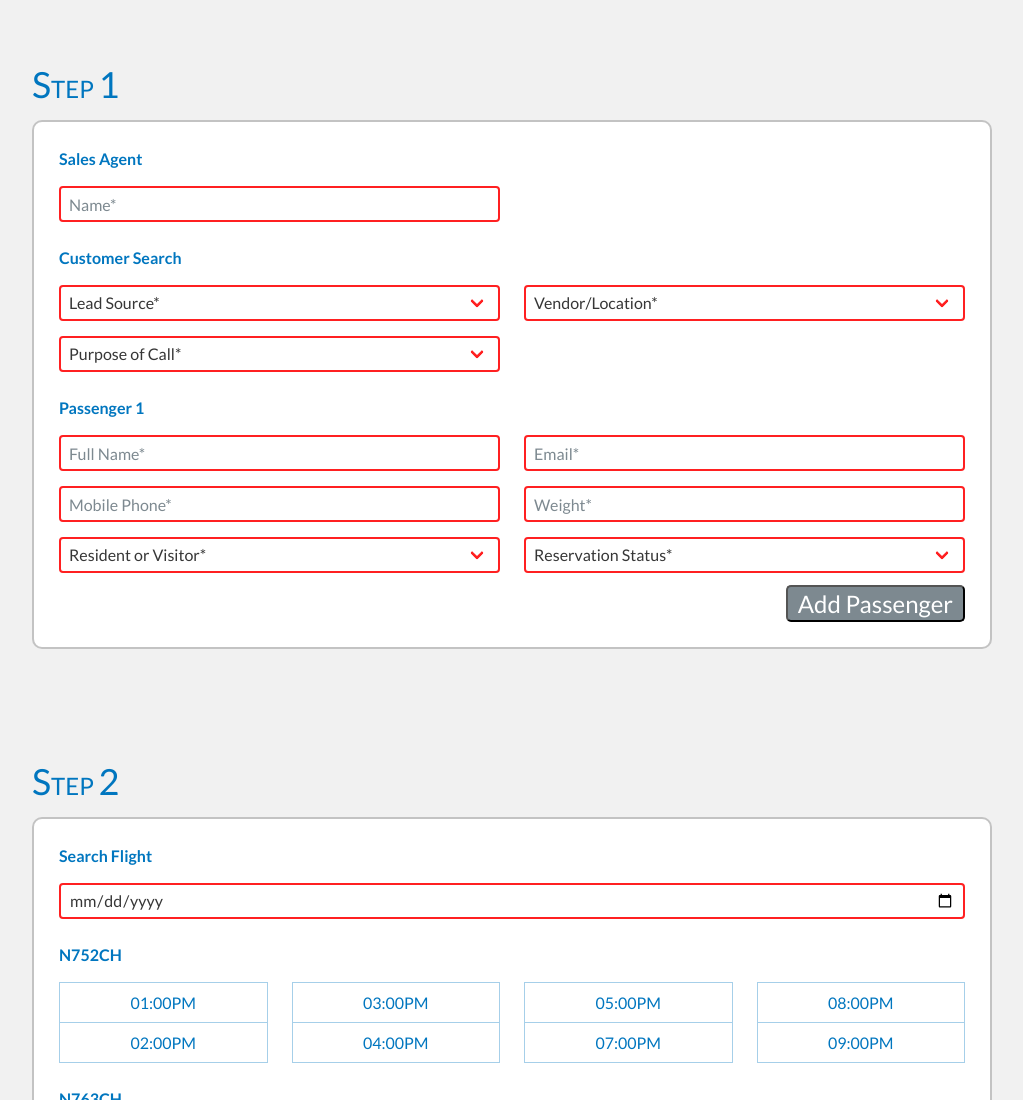
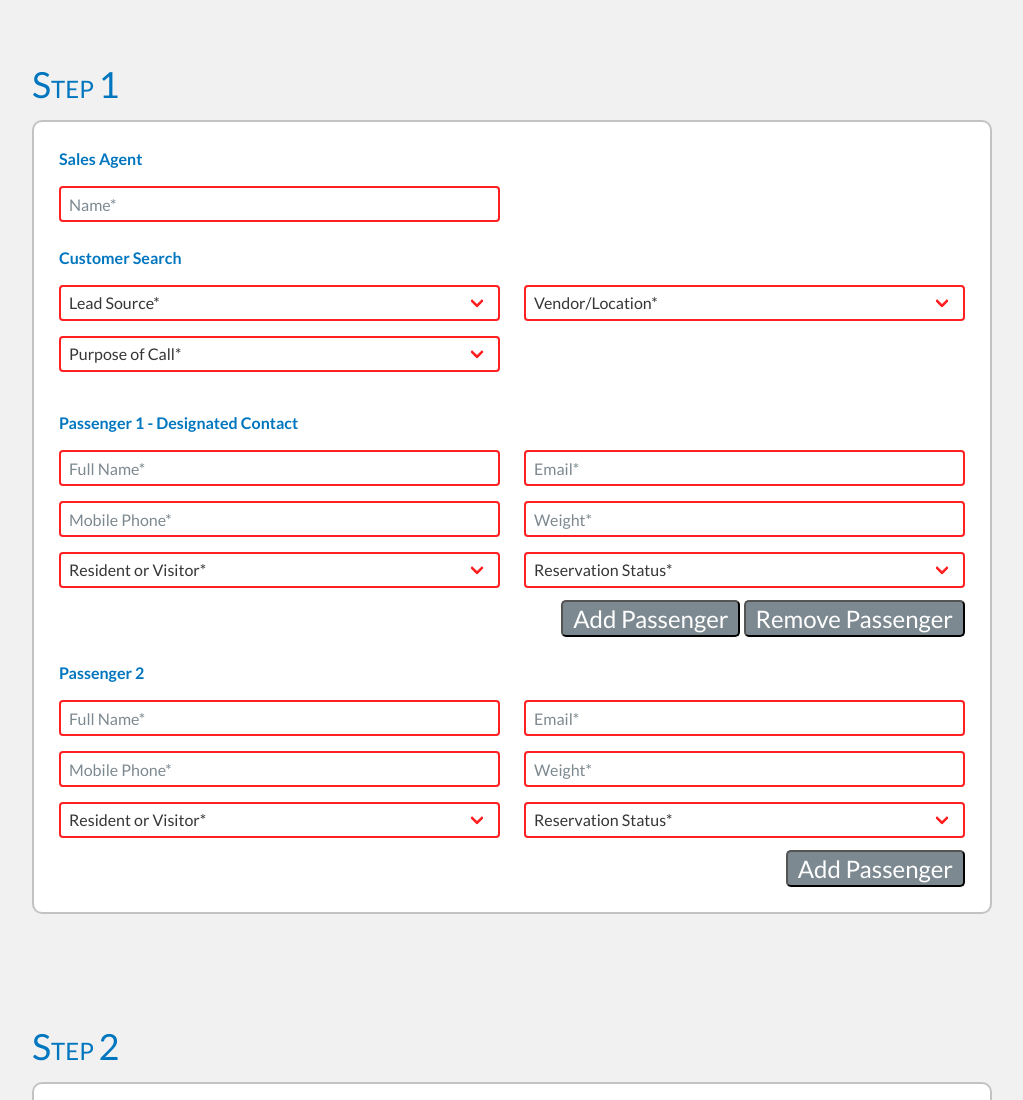
Before and after one commit to True-Productions/CHE-Call-Center, a website: page index.html in a window 1280 px wide. Shown: the top 1100 px of the page, without its empty margins (128-1151 px from the left). Drawn offline with Linux system fonts and the light colour scheme.

Commit message:
Additional margin changes

```diff
--- a/index.html
+++ b/index.html
@@ -45,7 +45,7 @@
                                             <option class="option">Flight Schedule Adjustment</option>
                                         <!-- end .input --></select>
                                     <!-- end .select --></div>
-                                    <div class="select no-margin">
+                                    <div class="select">
                                         <select class="input" name="Purpose of Call*" required>
                                             <option disabled selected class="option">Purpose of Call*</option>
                                             <option class="option">Tours</option>
@@ -79,7 +79,7 @@
                                 <!-- end .column --></div>
                             <!-- end #input-set --></div>
 
-                            <h3>Passenger 1</h3>
+                            <h3>Passenger 1 - Designated Contact</h3>
                             <div class="columns" id="passenger-set">
                                 <div class="column is-half">
                                     <input value="" type="text" placeholder="Full Name*" class="input" required />
@@ -108,7 +108,42 @@
                                 <!-- end .column --></div>
                             <!-- end #passenger-set --></div>
                             <div class="columns" id="add" data-target="#passenger-set">
-                                <div class="column is-3 is-offset-9">
+                                <div class="column is-6 is-offset-6">
+                                    <button class="btn">Add Passenger</button>
+                                    <button class="btn">Remove Passenger</button>
+                                <!-- end .column --></div>
+                            <!-- end #add --></div>
+
+                            <h3>Passenger 2</h3>
+                            <div class="columns" id="passenger-set">
+                                <div class="column is-half">
+                                    <input value="" type="text" placeholder="Full Name*" class="input" required />
+                                    <input value="" type="text" placeholder="Mobile Phone*" class="input" required />
+                                    <div class="select no-margin">
+                                        <select class="input" name="Resident or Visitor*" required>
+                                            <option disabled selected class="option">Resident or Visitor*</option>
+                                            <option class="option">Resident</option>
+                                            <option class="option">Visitor</option>
+                                        <!-- end .input --></select>
+                                    <!-- end .select --></div>
+                                <!-- end .column --></div>
+                                <div class="column is-half">
+                                    <input value="" type="text" placeholder="Email*" class="input" required />
+                                    <input value="" type="text" placeholder="Weight*" class="input" required />
+                                    <div class="select no-margin">
+                                        <select class="input" name="Reservation Status*" required>
+                                            <option disabled selected class="option">Reservation Status*</option>
+                                            <option class="option">Active</option>
+                                            <option class="option">Flown</option>
+                                            <option class="option">Pending</option>
+                                            <option class="option">Cancelled Customer</option>
+                                            <option class="option">CHE Cancelled</option>
+                                        <!-- end .input --></select>
+                                    <!-- end .select --></div>
+                                <!-- end .column --></div>
+                            <!-- end #passenger-set --></div>
+                            <div class="columns" id="add" data-target="#passenger-set">
+                                <div class="column is-6 is-offset-6">
                                     <button class="btn">Add Passenger</button>
                                     <button class="btn is-hidden">Remove Passenger</button>
                                 <!-- end .column --></div>
```
